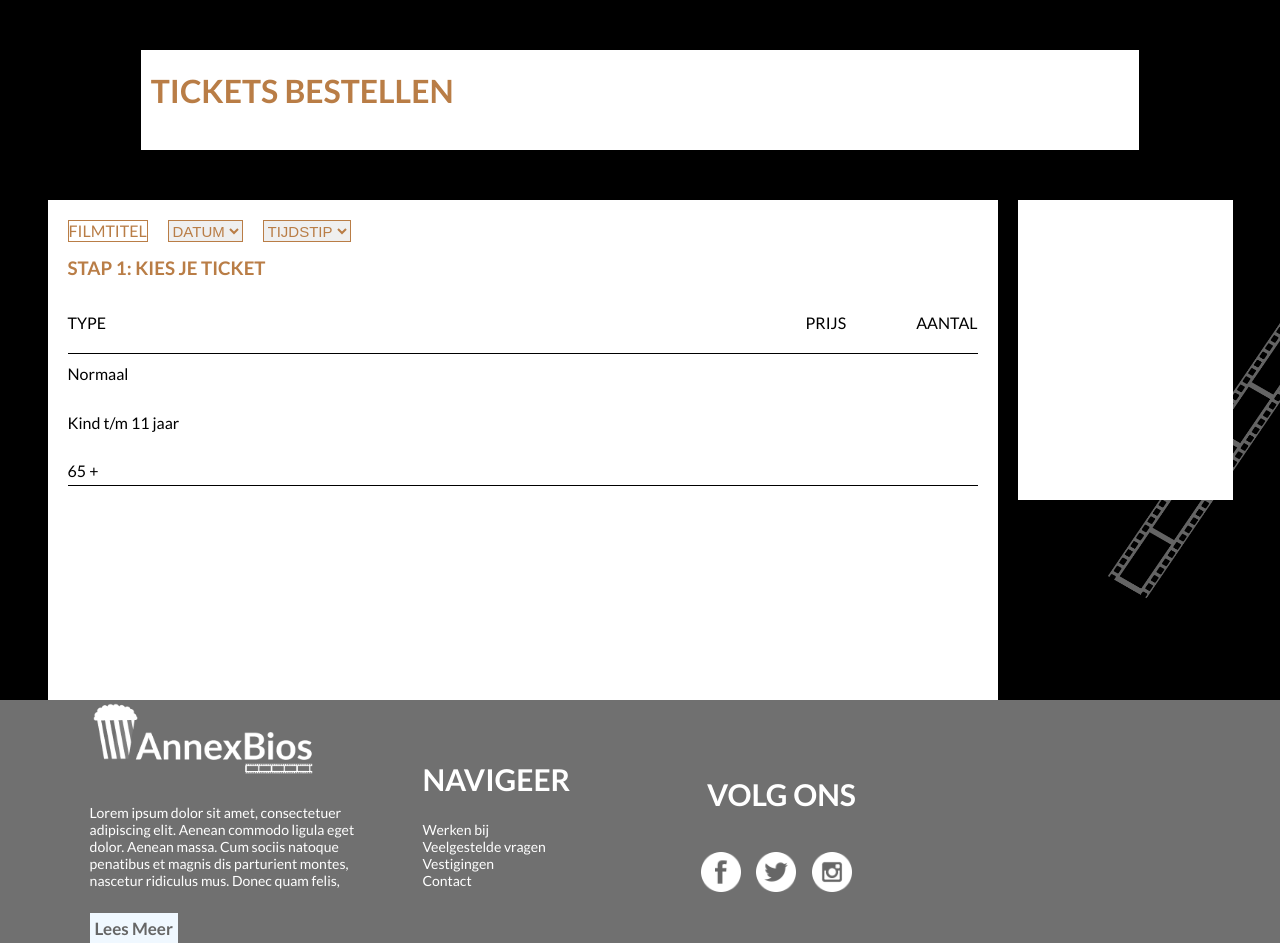
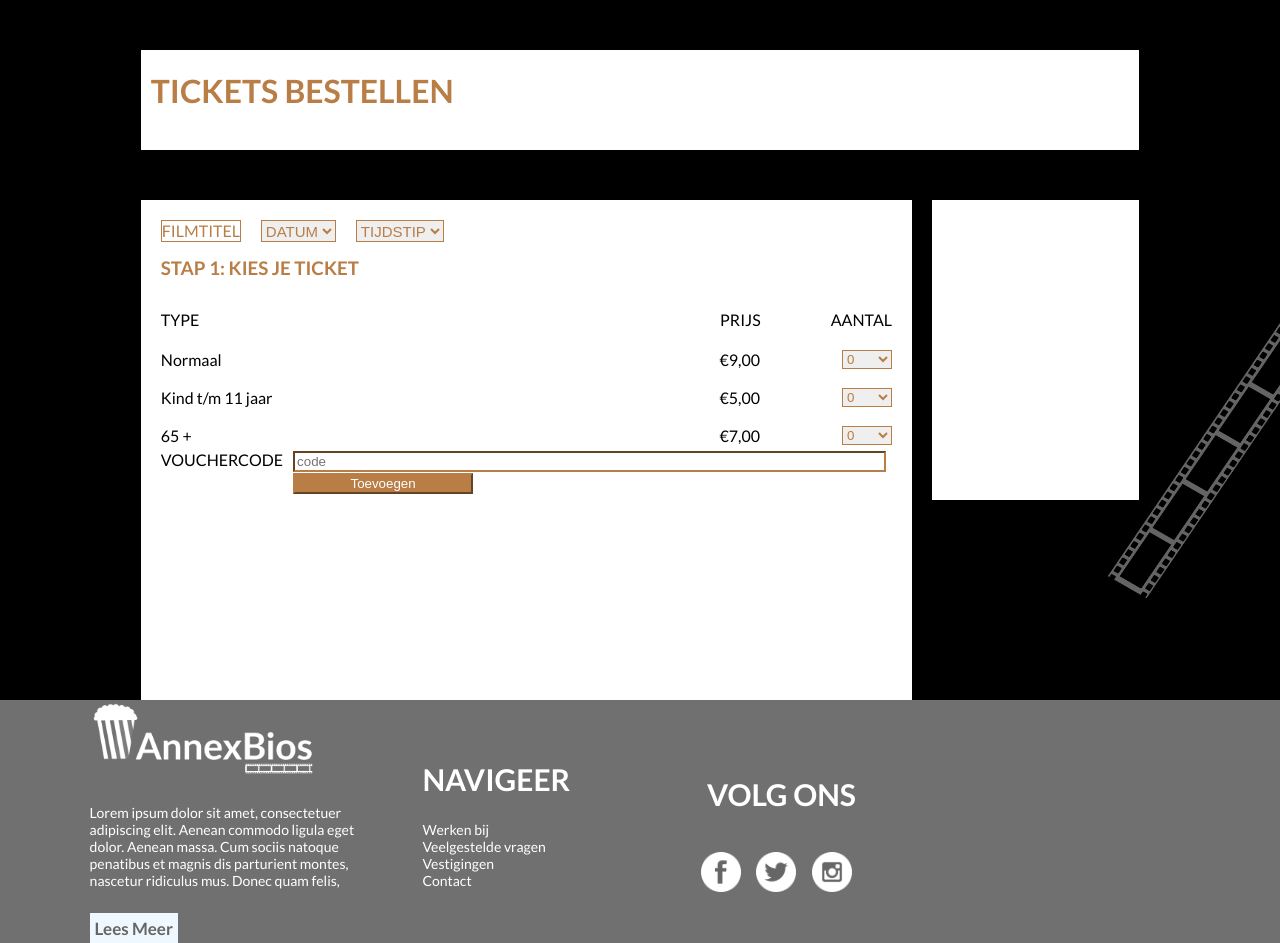
Before and after one commit to Feestbeest1/Bioscoop, a PHP site: page /Bioscoop/bestelpagina.php in a window 1280 px wide. Shown: the part 205-1148 px from the top of the page. Run offline with PHP 8.4, Linux system fonts and the light colour scheme; some web fonts are replaced.

Commit message:
bestelpaginatickets

```diff
--- a/bestelpagina.php
+++ b/bestelpagina.php
@@ -52,14 +52,72 @@
             </div>
             <div id="lijn1"></div>
 
+            <div id="ticketBox">
 
-            <div>Normaal</div><br>
-            <div>Kind t/m 11 jaar</div><br>
-            <div>65 +</div>
+               <div id=TicketOpties>
+                  <div>Normaal</div><br>
+                  <div>Kind t/m 11 jaar</div><br>
+                  <div>65 +</div>
+               </div>
 
+               <div id="ticketoptiebox">
+                  <div id="ticketprijzen">
+                     <div>€9,00</div>
+                     <div>€5,00</div>
+                     <div>€7,00</div>
+                  </div>
 
+                  <div id="ticketboxaantallen">
+                     <select class="aantal">
+                        <option class="aantal" selected hidden>0</option>
+                        <option value="aantal">1</option>
+                        <option value="aantal">2</option>
+                        <option value="aantal">3</option>
+                        <option value="aantal">4</option>
+                        <option value="aantal">5</option>
+                        <option value="aantal">6</option>
+                        <option value="aantal">7</option>
+                        <option value="aantal">8</option>
+                        <option value="aantal">9</option>
+                     </select>
 
+                     <select class="aantal">
+                        <option class="aantal" selected hidden>0</option>
+                        <option value="aantal">1</option>
+                        <option value="aantal">2</option>
+                        <option value="aantal">3</option>
+                        <option value="aantal">4</option>
+                        <option value="aantal">5</option>
+                        <option value="aantal">6</option>
+                        <option value="aantal">7</option>
+                        <option value="aantal">8</option>
+                        <option value="aantal">9</option>
+                     </select>
+
+                     <select class="aantal">
+                        <option class="aantal" selected hidden>0</option>
+                        <option value="aantal">1</option>
+                        <option value="aantal">2</option>
+                        <option value="aantal">3</option>
+                        <option value="aantal">4</option>
+                        <option value="aantal">5</option>
+                        <option value="aantal">6</option>
+                        <option value="aantal">7</option>
+                        <option value="aantal">8</option>
+                        <option value="aantal">9</option>
+                     </select>
+                  </div>
+               </div>
+            </div>
             <div id="lijn2"></div>
+
+            <div id="vouchercode">VOUCHERCODE
+            <form action="includes/InsertMovieScreening.php" method="POST">
+               <input type="text" id="voucherbutton" placeholder="code">
+               <input type="submit" value="Toevoegen" id="voucherknop">
+
+            </form>
+            </div>
          </div>
 
 
--- a/style.css
+++ b/style.css
@@ -707,13 +707,14 @@ label{
     display: flex;
     flex-direction: row;
     gap: 20px;
+    width: 78%;
 }
 
 #witvlakbestel{
     display: flex;
     flex-direction: column;
     background-color: white;
-    width: 950px;
+    width: 80%;
     height: 500px;
     margin-top: 50px;
     padding: 20px;
@@ -753,13 +754,13 @@ label{
 
 #lijn1{
     width: 100%;
-    height: 1px;
+    height: 2px;
     background-color: black;
     margin-bottom: 5px;
 }
 #lijn2{
     width: 100%;
-    height: 1px;
+    height: 2px;
     background-color: black;
     margin-bottom: 5px;
 }
@@ -792,3 +793,51 @@ label{
     height: 300px;
     margin-top: 50px;
 }
+
+#ticketprijzen{
+    display: flex;
+    flex-direction: column;
+    justify-content: space-between;
+    padding-right: 82px;
+}
+
+#ticketBox{
+    display: flex;
+    justify-content: space-between;
+}
+
+.aantal{
+    display: flex;
+    align-items: center;
+    width: 50px;
+    color:#B97D46;
+    border-color: #B97D46;
+}
+
+#ticketboxaantallen{
+    display: flex;
+    flex-direction: column;
+    justify-content: space-between;
+}
+
+#ticketoptiebox{
+    display: flex;
+    justify-content: space-around;
+}
+
+#vouchercode{
+    display: flex;
+    gap: 10px;
+}
+
+#voucherbutton{
+    width: 593px;
+    border-color: #B97D46;
+}
+
+#voucherknop{
+    width: 180px;
+    color:white;
+    background-color: #B97D46;
+    border-color: #B97D46;
+}
```
